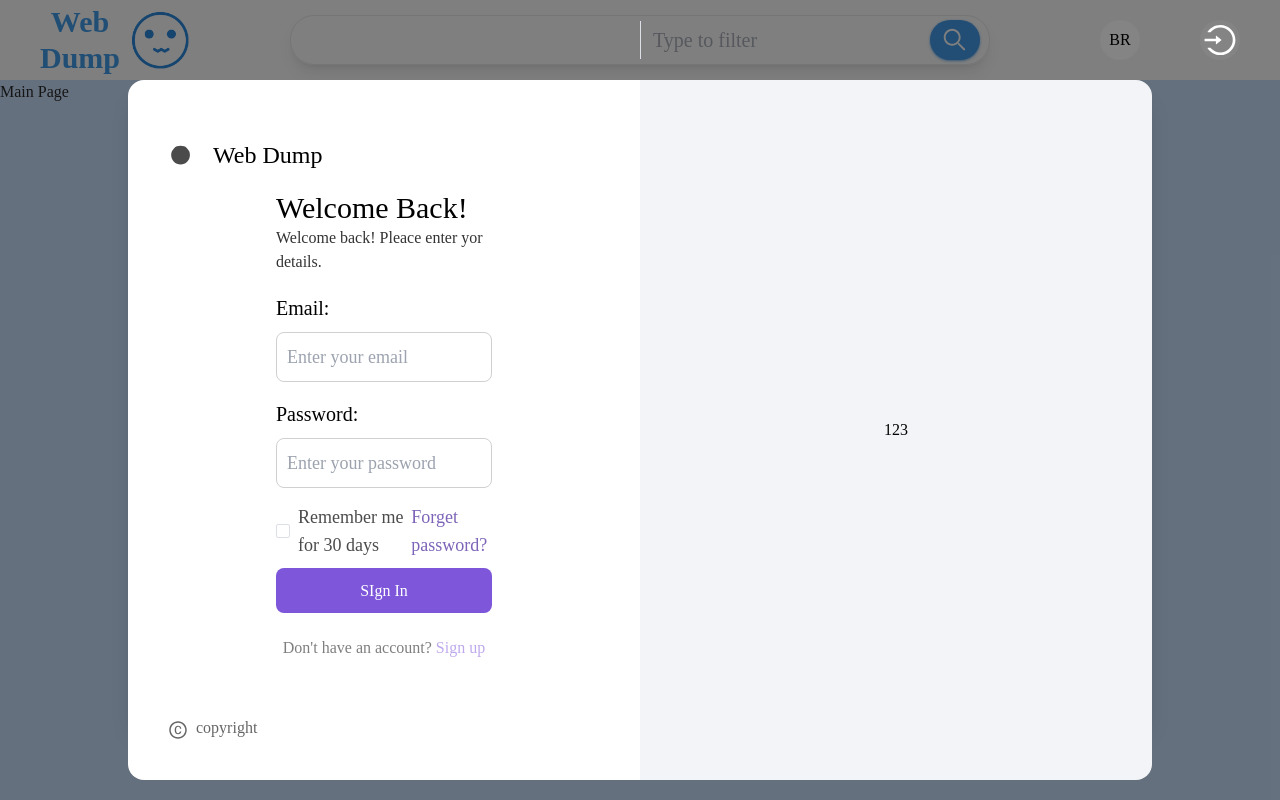
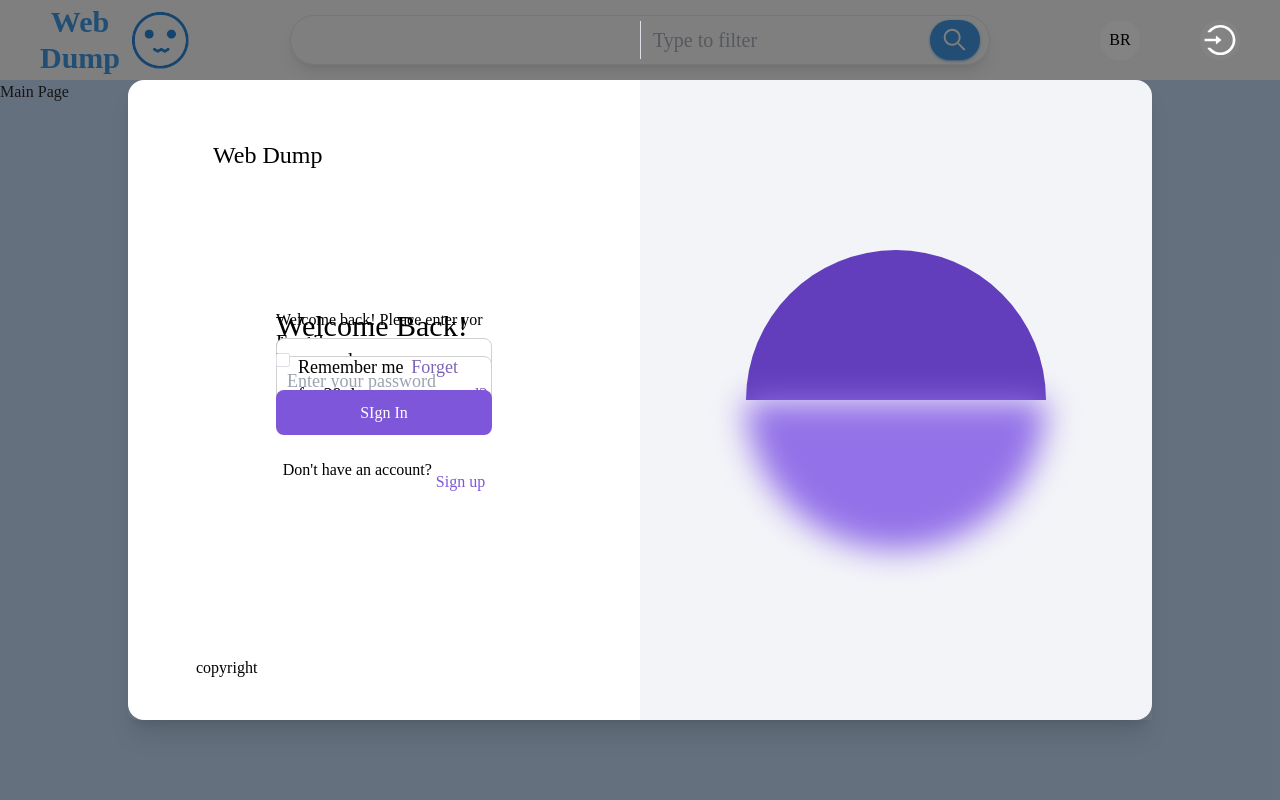
Before and after one commit to BSJJC/Found-this-front-end, a Vue app: page / in a window 1280 px wide. Built offline with nearby package versions, Linux system fonts and the light colour scheme; a web font is replaced by a local one.

Commit message:
feat: log in page style

```diff
--- a/src/components/LogInAndRegister.vue
+++ b/src/components/LogInAndRegister.vue
@@ -13,8 +13,7 @@ const remember = ref(false);
       id="panel"
       class="rounded-l-lg w-[1px] h-[1px] shadow-xl grid grid-cols-2"
     >
-      <div class="bg-white col-span-1 p-10 rounded-l-2xl flex flex-col">
-        <!-- logo -->
+      <div id="left" class="bg-white col-span-1 rounded-l-2xl flex flex-col">
         <div class="w-full h-[70px] flex flex-row flex-none select-none">
           <img
             :src="circleIcon"
@@ -26,7 +25,6 @@ const remember = ref(false);
           </div>
         </div>
 
-        <!-- form -->
         <div class="w-full flex-grow flex justify-center items-center flex-col">
           <div class="text-3xl w-1/2">Welcome Back!</div>
           <div class="w-1/2 opacity-80">
@@ -76,7 +74,6 @@ const remember = ref(false);
           </div>
         </div>
 
-        <!-- copyright -->
         <div
           class="flex-none h-[70px] flex justify-start items-end opacity-60 select-none"
         >
@@ -90,9 +87,13 @@ const remember = ref(false);
       </div>
 
       <div
-        class="col-span-1 w-full h-full bg-[#F3F4F8] rounded-r-2xl flex justify-center items-center"
+        id="right"
+        class="col-span-1 w-full h-full bg-[#F3F4F8] rounded-r-2xl flex justify-center items-center flex-col"
       >
-        123
+        <div class="w-[300px] h-[150px] bg-[#623EBC] rounded-t-[150px]"></div>
+        <div
+          class="w-[300px] h-[150px] bg-[#9371e8] rounded-b-[150px] blur-lg"
+        ></div>
       </div>
     </div>
   </div>
@@ -127,7 +128,7 @@ const remember = ref(false);
 }
 
 #panel {
-  animation: panel-in 1.3s ease-in-out forwards;
+  animation: panel-in 1s ease-in-out forwards;
 }
 
 img {
@@ -144,4 +145,64 @@ input {
   font-size: large;
   outline: none;
 }
+
+#left {
+  animation: left-padding-in 1.5s ease-in-out forwards;
+  * {
+    animation: left-content-in 1.5s ease-in-out forwards;
+  }
+}
+
+@keyframes left-padding-in {
+  0% {
+    padding: 0px;
+  }
+
+  50% {
+    padding: 0px;
+  }
+
+  100% {
+    padding: 40px;
+  }
+}
+
+@keyframes left-content-in {
+  0% {
+    opacity: 0;
+    height: 0px;
+  }
+
+  50% {
+    opacity: 0;
+    transform: translateY(10px);
+  }
+
+  100% {
+    opacity: 1;
+    transform: translateY(0px);
+  }
+}
+
+#right {
+  * {
+    animation: test 1.5s ease-in-out forwards;
+  }
+}
+
+@keyframes test {
+  0% {
+    height: 10px;
+    opacity: 0;
+  }
+
+  50% {
+    height: 10px;
+    opacity: 0;
+  }
+
+  100% {
+    opacity: 1;
+  }
+}
 </style>
```
